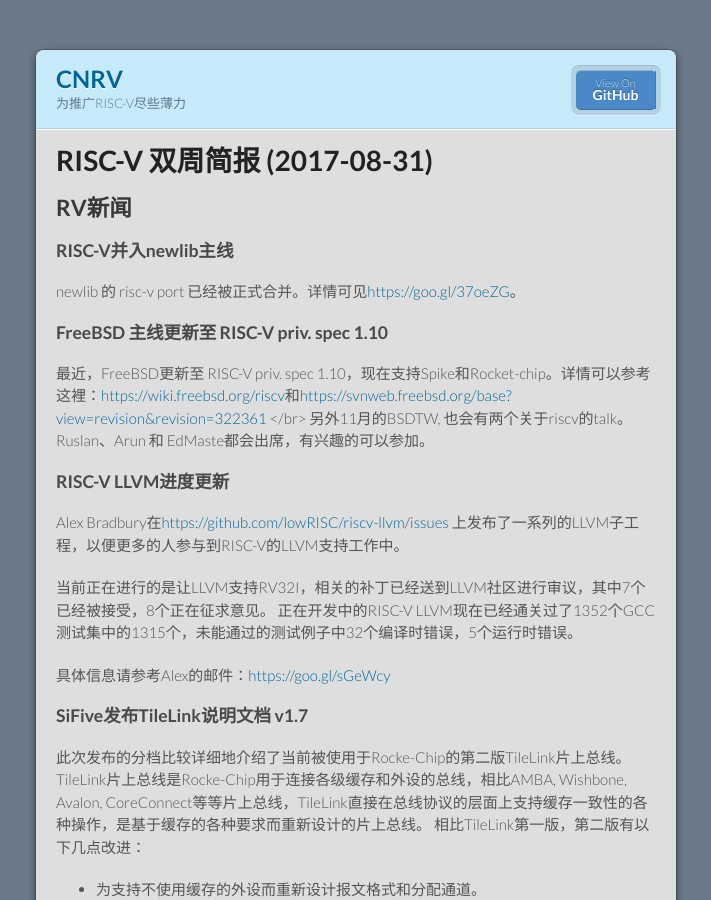
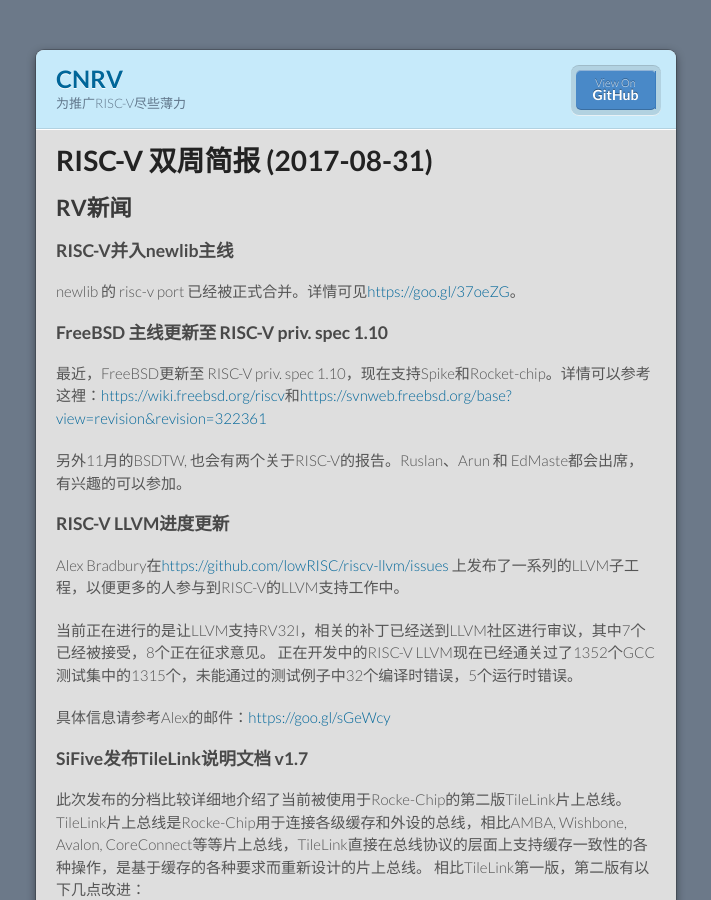
Before and after one commit to cnrv/home, a Jekyll site: the page built from bi-week-rpts/2017-08-31.md, in a window 1280 px wide and 900 px high. Shown: the whole window, without its empty margins (284-995 px from the left). Built offline with Jekyll 4.4.1, drawn with Linux system fonts in a browser that asks for light colours; Markdown is read by kramdown in place of the engine named in the settings; our own code applies the rules of GitHub Pages for plain Markdown files.

Commit message:
proofreading

```diff
--- a/bi-week-rpts/2017-08-31.md
+++ b/bi-week-rpts/2017-08-31.md
@@ -11,8 +11,8 @@
 
 ### FreeBSD 主线更新至 RISC-V priv. spec 1.10
 最近，FreeBSD更新至 RISC-V priv. spec 1.10，现在支持Spike和Rocket-chip。详情可以参考这裡：[https://wiki.freebsd.org/riscv](https://wiki.freebsd.org/riscv)和[https://svnweb.freebsd.org/base?view=revision&revision=322361](https://svnweb.freebsd.org/base?view=revision&revision=322361)
-</br>
-另外11月的BSDTW, 也会有两个关于riscv的talk。Ruslan、Arun 和 EdMaste都会出席，有兴趣的可以参加。
+
+另外11月的BSDTW, 也会有两个关于RISC-V的报告。Ruslan、Arun 和 EdMaste都会出席，有兴趣的可以参加。
 
 ### RISC-V LLVM进度更新
 
```
